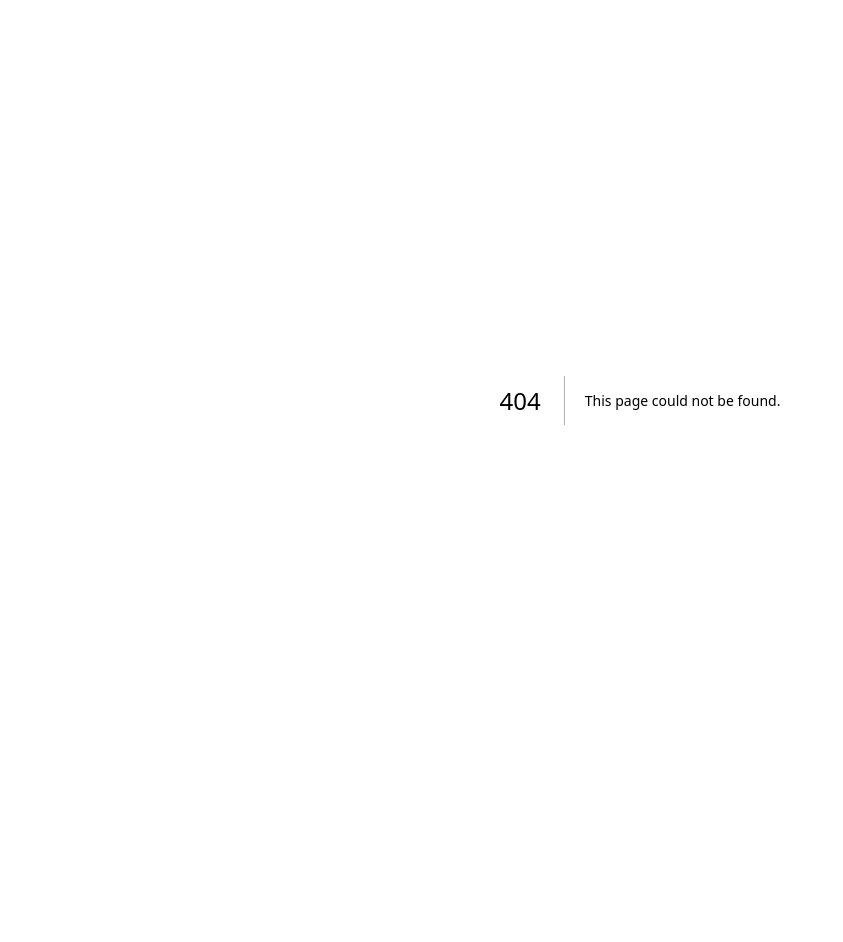
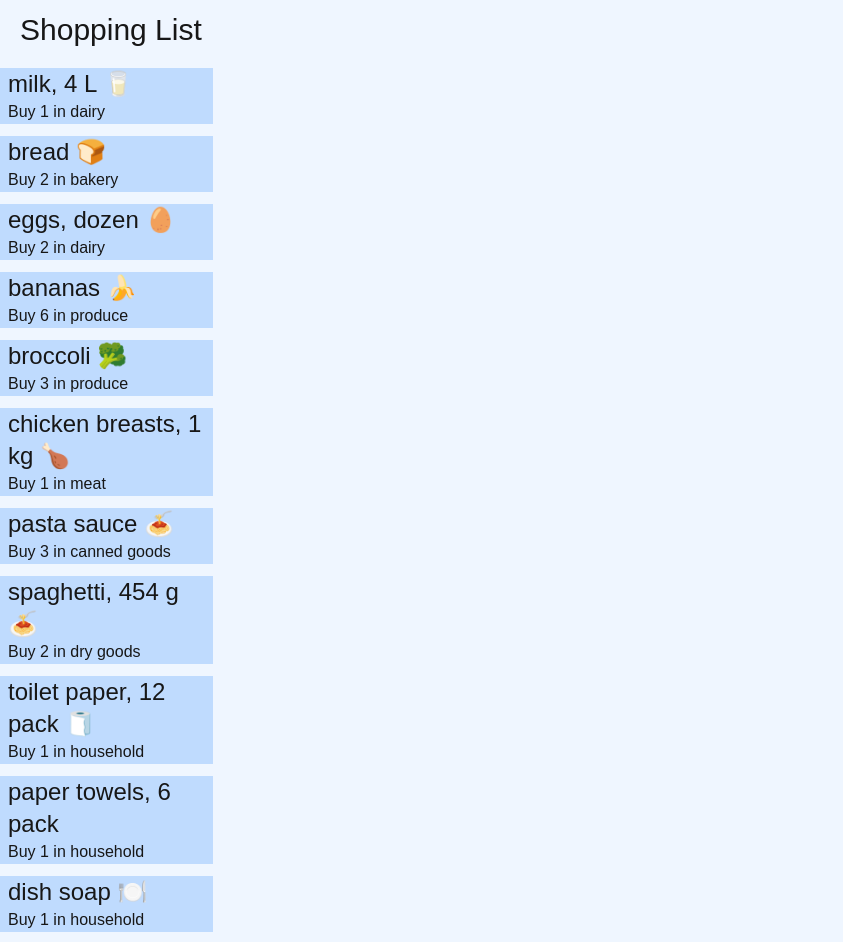
Before and after one commit to ThalliumSulfate/cprg306-assignments, a Next.js app: page /week-3 in a window 1280 px wide. Before the commit this address had no page. Shown: the top 942 px of the page, without its empty margins (0-843 px from the left). Before the commit the page ends 800 px from the top, so only its background shows below. Built offline with nearby package versions, Linux system fonts and the light colour scheme.

Commit message:
week 3 added

```diff
--- a/app/layout.js
+++ b/app/layout.js
@@ -13,7 +13,7 @@ const geistMono = localFont({
 });
 
 export const metadata = {
-  title: "Create Next App",
+  title: "Shopping List",
   description: "Generated by create next app",
 };
 
--- a/app/page.js
+++ b/app/page.js
@@ -5,7 +5,14 @@ export default function Page() {
             <h1>
                 CPRG 306: Web Development 2 - Assignments
             </h1>
-            <Link href='week-2/page.js'>week - 2</Link>
+            <ul>
+                <li>
+                    <Link href='week-2'>week - 2</Link>
+                </li>
+                <li>
+                    <Link href='week-3'>week - 3</Link>
+                </li>
+            </ul>
         </main>
     )
 }
--- /dev/null
+++ b/app/week-3/item-list.js
@@ -0,0 +1,93 @@
+import Item from './item';
+function ItemList() {
+    const item1 = {
+        name: "milk, 4 L 🥛",
+        quantity: 1,
+        category: "dairy",
+    };
+
+    const item2 = {
+        name: "bread 🍞",
+        quantity: 2,
+        category: "bakery",
+    };
+
+    const item3 = {
+        name: "eggs, dozen 🥚",
+        quantity: 2,
+        category: "dairy",
+    };
+
+    const item4 = {
+        name: "bananas 🍌",
+        quantity: 6,
+        category: "produce",
+    };
+
+    const item5 = {
+        name: "broccoli 🥦",
+        quantity: 3,
+        category: "produce",
+    };
+
+    const item6 = {
+        name: "chicken breasts, 1 kg 🍗",
+        quantity: 1,
+        category: "meat",
+    };
+
+    const item7 = {
+        name: "pasta sauce 🍝",
+        quantity: 3,
+        category: "canned goods",
+    };
+
+    const item8 = {
+        name: "spaghetti, 454 g 🍝",
+        quantity: 2,
+        category: "dry goods",
+    };
+
+    const item9 = {
+        name: "toilet paper, 12 pack 🧻",
+        quantity: 1,
+        category: "household",
+    };
+
+    const item10 = {
+        name: "paper towels, 6 pack",
+        quantity: 1,
+        category: "household",
+    };
+
+    const item11 = {
+        name: "dish soap 🍽️",
+        quantity: 1,
+        category: "household",
+    };
+
+    const item12 = {
+        name: "hand soap 🧼",
+        quantity: 4,
+        category: "household",
+    };
+
+    return (
+        <ul className="space-y-3 w-2/12">
+            <Item name={item1.name} quantity={item1.quantity} category={item1.category} />
+            <Item name={item2.name} quantity={item2.quantity} category={item2.category} />
+            <Item name={item3.name} quantity={item3.quantity} category={item3.category} />
+            <Item name={item4.name} quantity={item4.quantity} category={item4.category} />
+            <Item name={item5.name} quantity={item5.quantity} category={item5.category} />
+            <Item name={item6.name} quantity={item6.quantity} category={item6.category} />
+            <Item name={item7.name} quantity={item7.quantity} category={item7.category} />
+            <Item name={item8.name} quantity={item8.quantity} category={item8.category} />
+            <Item name={item9.name} quantity={item9.quantity} category={item9.category} />
+            <Item name={item10.name} quantity={item10.quantity} category={item10.category} />
+            <Item name={item11.name} quantity={item11.quantity} category={item11.category} />
+            <Item name={item12.name} quantity={item12.quantity} category={item12.category} />
+        </ul>
+    )
+}
+
+export default ItemList;
--- /dev/null
+++ b/app/week-3/item.js
@@ -0,0 +1,10 @@
+function Item(props) {
+    return (
+        <ul className="px-2 bg-blue-200">
+            <li className="text-2xl">{props.name}</li>
+            <li>Buy {props.quantity} in {props.category}</li>
+        </ul>
+    )
+}
+
+export default Item;
--- /dev/null
+++ b/app/week-3/page.js
@@ -0,0 +1,9 @@
+import ItemList from './item-list';
+export default function Page() {
+    return (
+        <main className="bg-blue-50">
+            <h1 className="text-3xl pl-5 pb-5 pt-3">Shopping List</h1>
+            <ItemList />
+        </main>
+    )
+}
```
